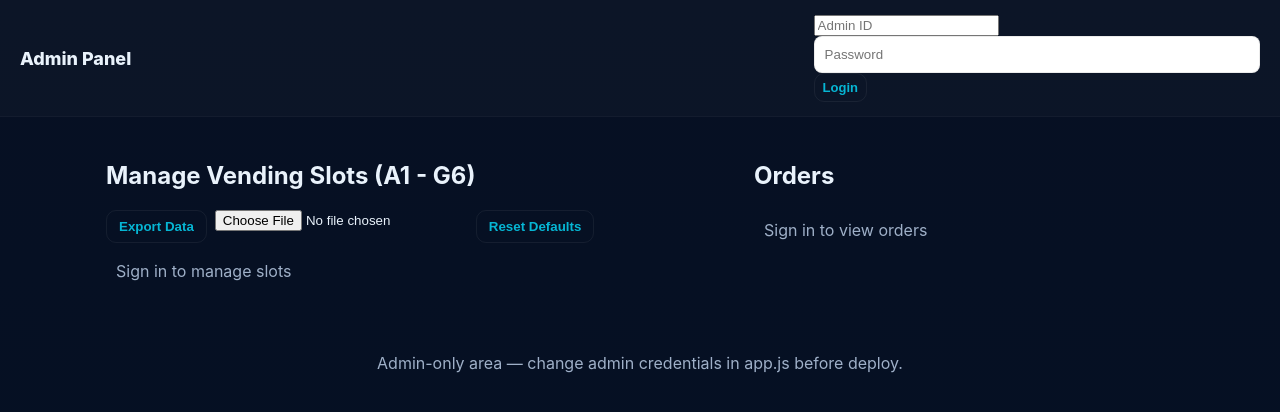
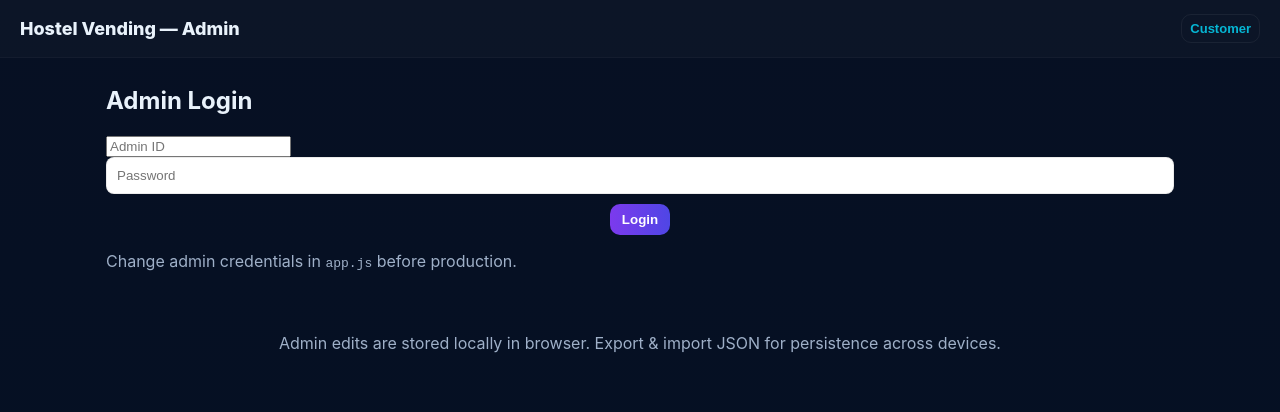
Before and after one commit to pandiselvan-ece/Hostel-vending-Project, a plain HTML site: page admin.html in a window 1280 px wide. Drawn offline with Linux system fonts and the light colour scheme.

Commit message:
Revamp admin panel structure and UI elements
Updated the admin panel layout and functionality, including login and management sections.

```diff
--- a/admin.html
+++ b/admin.html
@@ -3,50 +3,59 @@
 <head>
   <meta charset="utf-8" />
   <meta name="viewport" content="width=device-width,initial-scale=1" />
-  <title>Admin Panel - Hostel Vending</title>
-  <link rel="stylesheet" href="style.css">
+  <title>Hostel Vending — Admin</title>
+  <link rel="stylesheet" href="style.css" />
 </head>
 <body>
   <header class="topbar">
-    <div class="brand">Admin Panel</div>
+    <div class="brand">Hostel Vending — Admin</div>
     <nav>
-      <div id="auth-area" class="auth-area">
-        <div id="login-form" class="login-form">
-          <input id="admin-id" placeholder="Admin ID" />
-          <input id="admin-pass" placeholder="Password" type="password" />
-          <button id="admin-login" class="btn small">Login</button>
-        </div>
-        <div id="admin-actions" class="hidden">
-          <button id="admin-logout" class="btn small">Logout</button>
-        </div>
-      </div>
+      <button id="to-customer" class="btn outline small">Customer</button>
     </nav>
   </header>
 
-  <main class="container admin-container">
-    <section class="admin-grid-wrap">
-      <h2>Manage Vending Slots (A1 - G6)</h2>
-      <div style="display:flex;gap:8px;margin-bottom:8px;">
-        <button id="export-data" class="btn">Export Data</button>
-        <input id="import-file" type="file" accept=".json" />
-        <button id="reset-defaults" class="btn">Reset Defaults</button>
+  <main class="container admin-main">
+    <section class="admin-login-card" id="admin-login-card">
+      <h2>Admin Login</h2>
+      <input id="admin-id" placeholder="Admin ID" />
+      <input id="admin-pass" type="password" placeholder="Password" />
+      <div style="display:flex;gap:8px;justify-content:center;margin-top:10px">
+        <button id="admin-login" class="btn primary">Login</button>
       </div>
-      <div id="admin-grid" class="admin-grid"></div>
+      <p class="muted small">Change admin credentials in <code>app.js</code> before production.</p>
+      <p id="admin-msg" class="muted small"></p>
     </section>
 
-    <section class="orders-wrap">
-      <h2>Orders</h2>
-      <div id="orders-list" class="orders-list"></div>
+    <section id="admin-panel" class="hidden">
+      <div class="admin-top">
+        <h3>Manage Slots</h3>
+        <div style="display:flex;gap:8px;align-items:center">
+          <button id="export-btn" class="btn">Export Items</button>
+          <input id="import-file" type="file" accept=".json" />
+          <button id="reset-btn" class="btn">Reset Defaults</button>
+          <button id="admin-logout" class="btn outline">Logout</button>
+        </div>
+      </div>
+
+      <div id="admin-grid" class="admin-grid"></div>
+
+      <hr />
+
+      <div class="orders-admin">
+        <h3>All Orders</h3>
+        <div id="orders-list" class="orders-list"></div>
+      </div>
     </section>
   </main>
 
   <footer class="footer">
-    <p>Admin-only area — change admin credentials in app.js before deploy.</p>
+    <p class="muted">Admin edits are stored locally in browser. Export & import JSON for persistence across devices.</p>
   </footer>
 
   <script src="app.js"></script>
   <script>
-    document.addEventListener('DOMContentLoaded', () => { initAdminView(); });
+    document.getElementById('to-customer').addEventListener('click', ()=> { window.location.href = '/'; });
+    document.addEventListener('DOMContentLoaded', () => { initAdminUI(); });
   </script>
 </body>
 </html>
```
